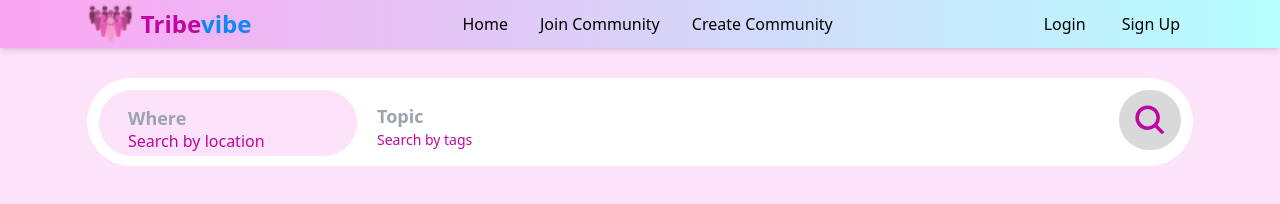
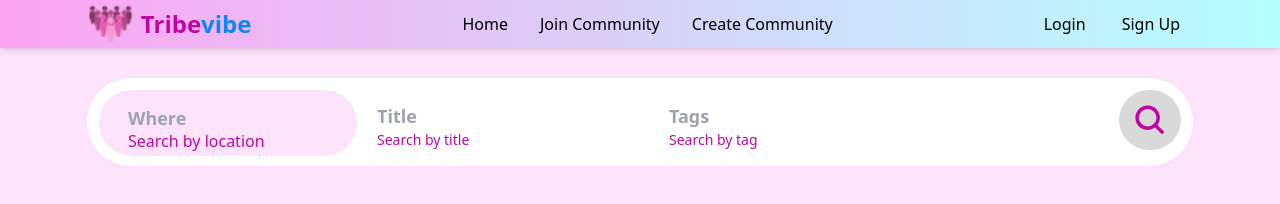
Before and after one commit to Ansh476/tribevibe, a React (Vite) app in the folder frontend/: page /dashboard in a window 1280 px wide. Shown: the top 204 px of the page. Built offline with nearby package versions, Linux system fonts and the light colour scheme; no server answers.

Commit message:
Update Dashboard.jsx

```diff
--- a/frontend/src/components/Dashboard.jsx
+++ b/frontend/src/components/Dashboard.jsx
@@ -4,7 +4,7 @@ import { IoSearch } from "react-icons/io5";
 import EventList from './EventList';
 
 const Dashboard = () => {
-const [events, setEvents] = useState([]);
+    const [events, setEvents] = useState([]);
     const [filteredEvents, setFilteredEvents] = useState([]);
     const [searchText, setSearchText] = useState("");
     const [locationText, setLocationText] = useState("");
@@ -78,11 +78,23 @@ const [events, setEvents] = useState([]);
                         type="text"
                         value={searchText}
                         onChange={(e) => setSearchText(e.target.value)}
-                        placeholder="Topic"
+                        placeholder="Title"
                         className='text-[#0c87f2] font-bold font-["League Spartan"] text-lg bg-transparent border-none focus:outline-none'
                     />
                     <div className='text-[#BE07A2] font-medium font-["League Spartan"] text-sm'>
-                        Search by tags
+                        Search by title
+                    </div>
+                </div>
+                <div className='flex flex-col justify-center ml-5 mt-2'>
+                    <input
+                        type="text"
+                        value={TagText}
+                        onChange={(e) => setTagText(e.target.value)}
+                        placeholder="Tags"
+                        className='text-[#0c87f2] font-bold font-["League Spartan"] text-lg bg-transparent border-none focus:outline-none'
+                    />
+                    <div className='text-[#BE07A2] font-medium font-["League Spartan"] text-sm'>
+                        Search by tag
                     </div>
                 </div>
                 <div className='ml-auto cursor-pointer' onClick={handleSearch}>
```
